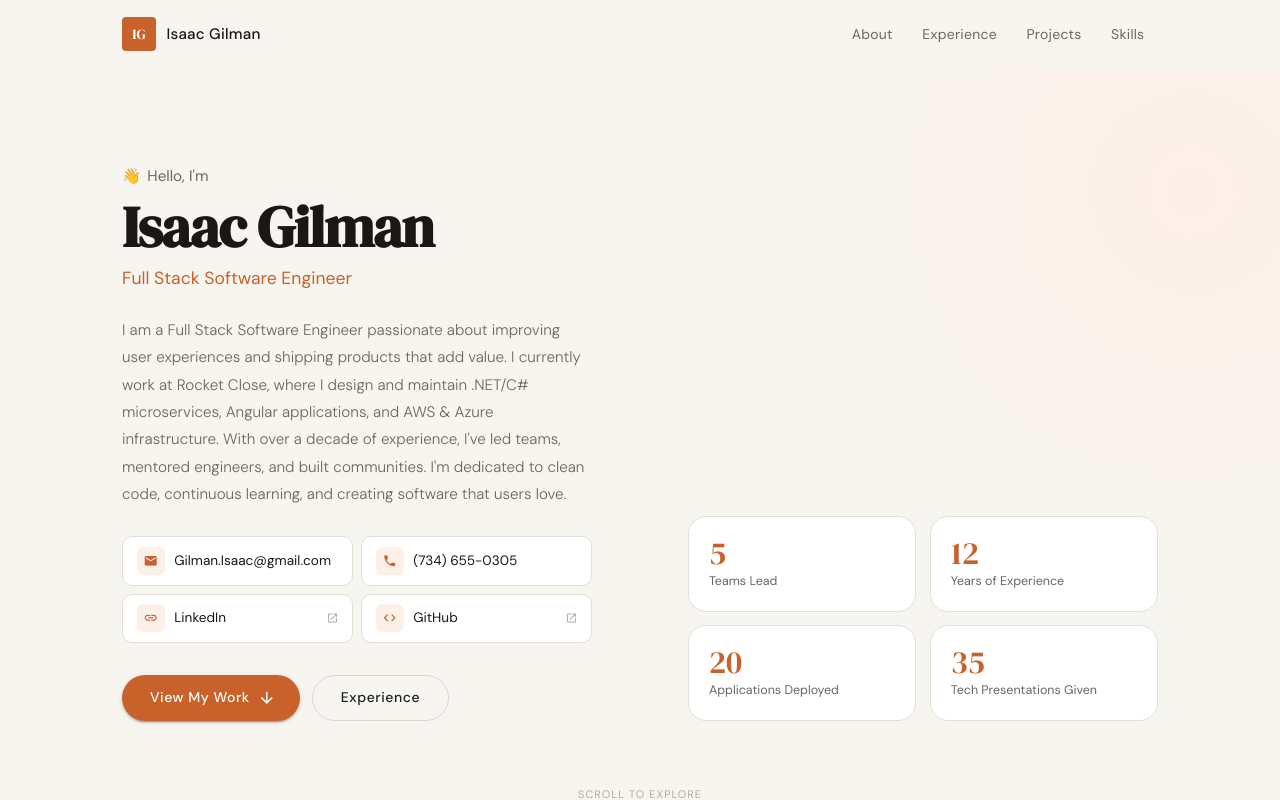
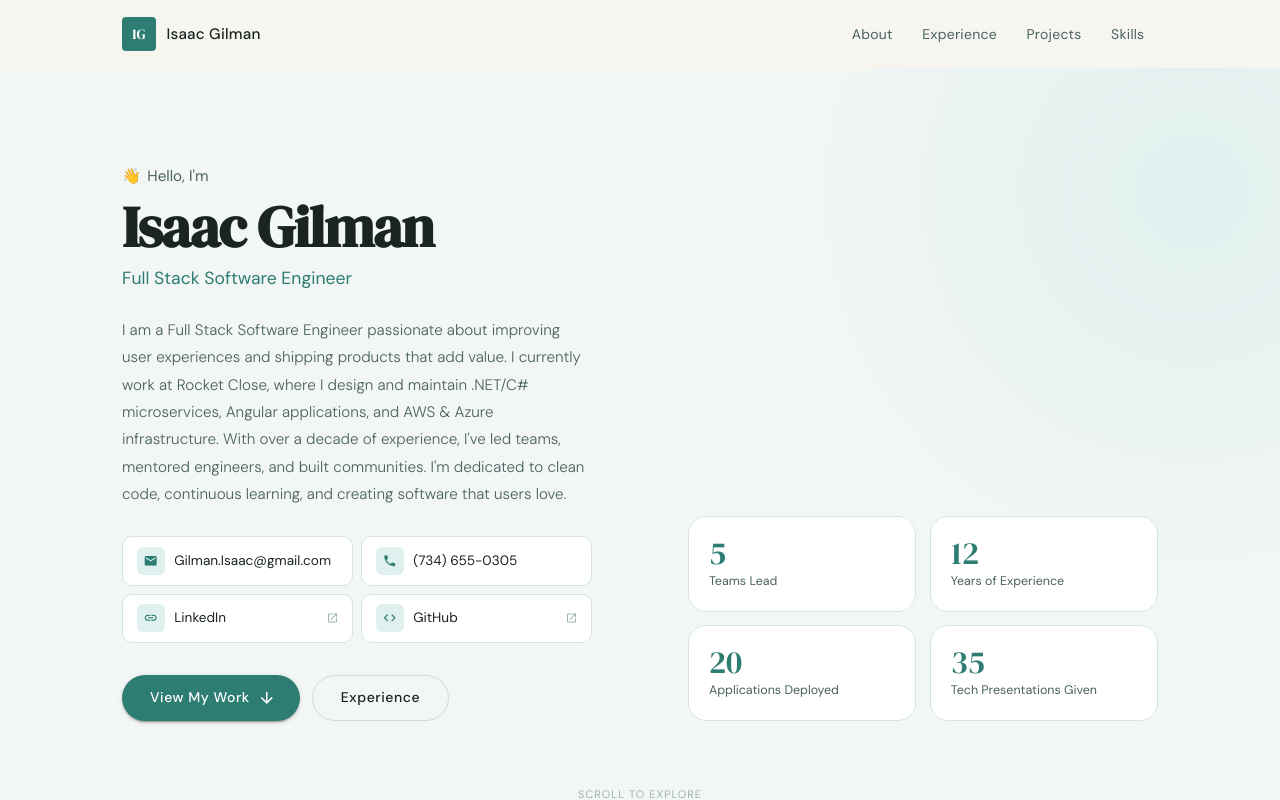
Before and after one commit to IGilman/eyegmakesthings, an Angular app: page / in a window 1280 px wide. Shown: the top 800 px of the page. Built offline with nearby package versions, Linux system fonts and the light colour scheme.

Commit message:
changing colors

```diff
--- a/src/styles.scss
+++ b/src/styles.scss
@@ -5,22 +5,22 @@
 // ── Custom Material Theme ────────────────────────────────────────────────────
 
 $primary-palette: mat.m2-define-palette((
-  50: #fdf0e8,
-  100: #f9d9c4,
-  200: #f4c09d,
-  300: #eea776,
-  400: #eb9458,
-  500: #c8622a,
-  600: #b85825,
-  700: #a34d1f,
-  800: #8e4319,
-  900: #6e3110,
+  50: #e0f0ee,
+  100: #b3d9d5,
+  200: #80c0ba,
+  300: #4da79f,
+  400: #269489,
+  500: #2e7d72,
+  600: #277068,
+  700: #1f605a,
+  800: #17514c,
+  900: #0a3835,
   contrast: (
     50: rgba(0,0,0,.87),
     100: rgba(0,0,0,.87),
     200: rgba(0,0,0,.87),
     300: rgba(0,0,0,.87),
-    400: rgba(0,0,0,.87),
+    400: white,
     500: white,
     600: white,
     700: white,
@@ -55,15 +55,15 @@ $portfolio-theme: mat.m2-define-light-theme((
 // ── CSS Variables ────────────────────────────────────────────────────────────
 
 :root {
-  --color-bg: #f7f5f0;
+  --color-bg: #f2f6f5;
   --color-surface: #ffffff;
-  --color-surface-alt: #f0ede6;
-  --color-ink: #1a1814;
-  --color-ink-muted: #6b6660;
-  --color-ink-faint: #b0aca6;
-  --color-accent: #c8622a;
-  --color-accent-light: #fdf0e8;
-  --color-border: #e2ddd6;
+  --color-surface-alt: #e8f0ee;
+  --color-ink: #1a2422;
+  --color-ink-muted: #4a6260;
+  --color-ink-faint: #9ab4b0;
+  --color-accent: #2e7d72;
+  --color-accent-light: #e0f0ee;
+  --color-border: #d4e4e1;
   --font-display: 'DM Serif Display', Georgia, serif;
   --font-body: 'DM Sans', system-ui, sans-serif;
   --radius-sm: 4px;
```
